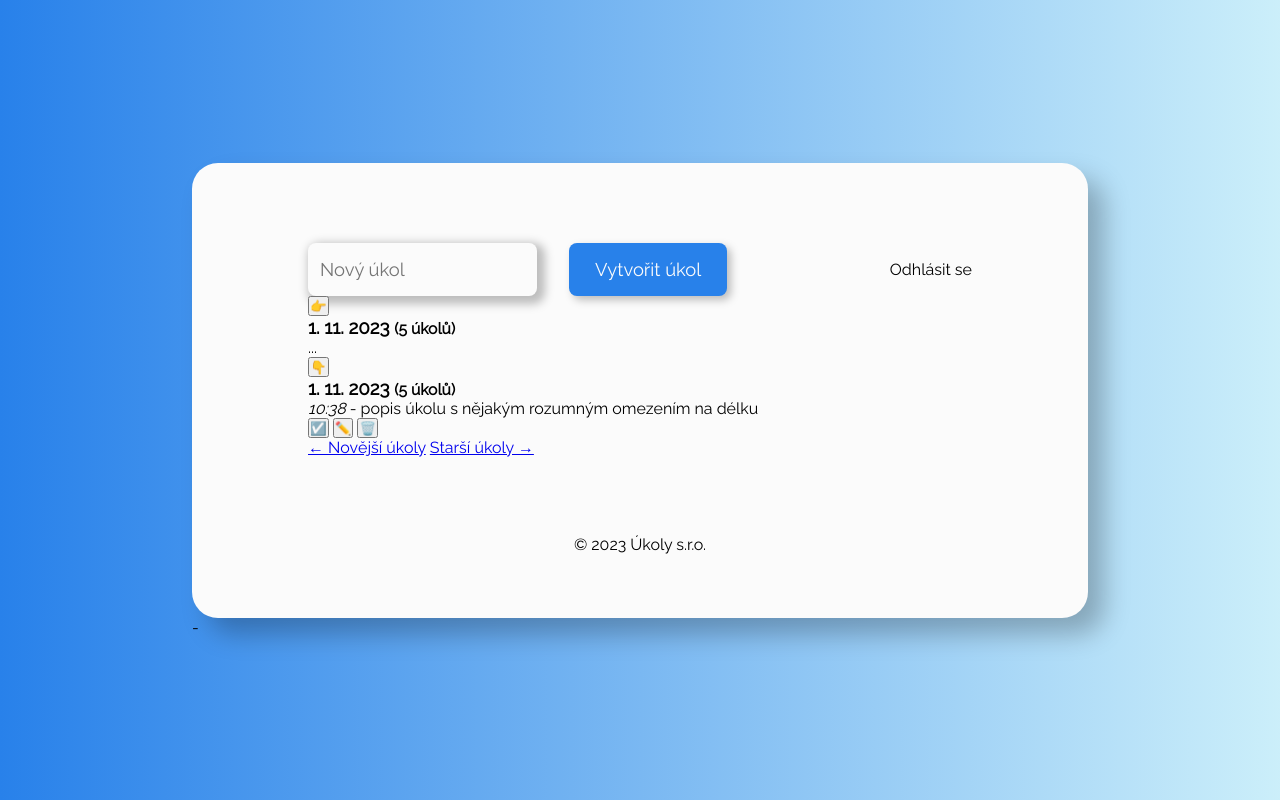
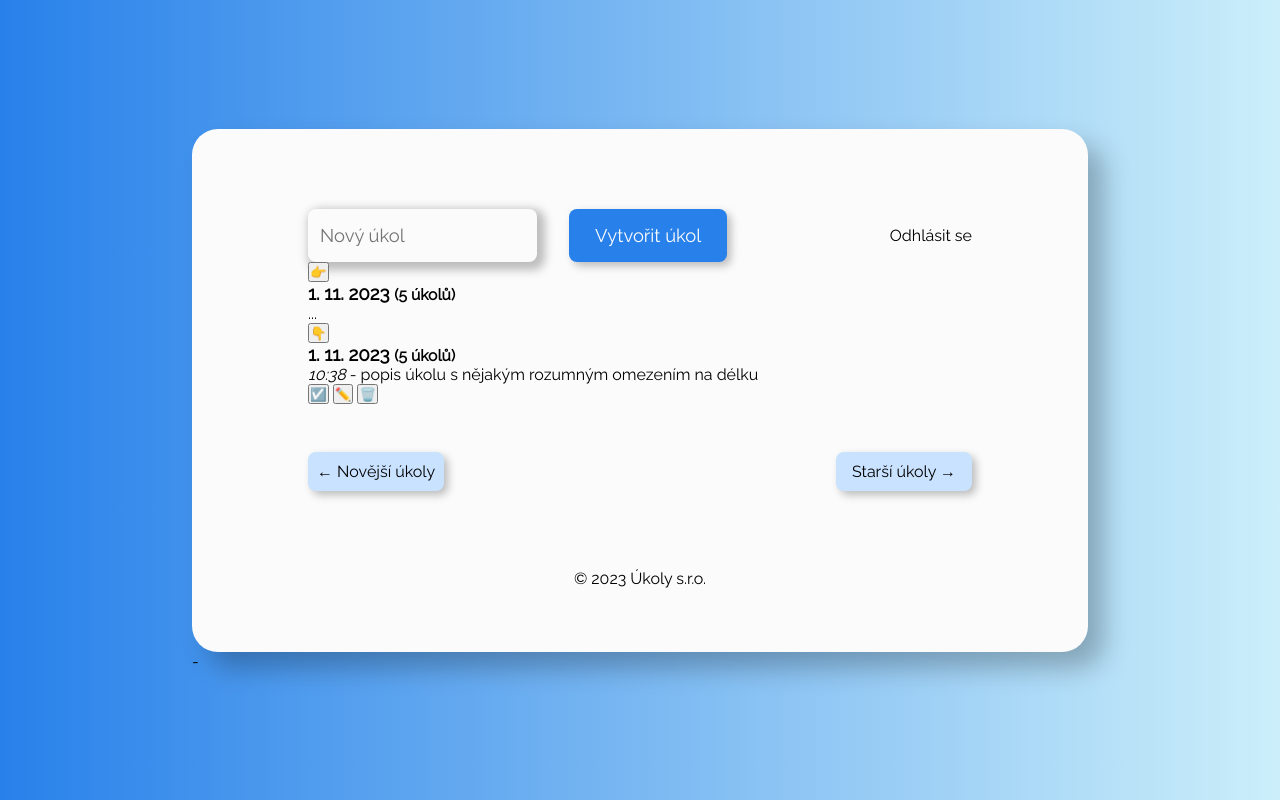
Before and after one commit to JakubPradeniak/codingschool_winter, a PHP site: page /html-templates/todos.html in a window 1280 px wide. Run offline with PHP 8.4, Linux system fonts and the light colour scheme.

Commit message:
Feat: create styles pagination

```diff
--- a/style/style.css
+++ b/style/style.css
@@ -8,6 +8,8 @@
 
     --message-error: #C52525;
     --message-success: #007418;
+
+    --pagination-background: #C9E2FF;
 
     --gradient-blue: #28BBEA3D;
     --backdrop-color: #00000070;
@@ -294,3 +296,22 @@ footer {
         margin-top: 0;
     }
 }
+
+.pagination {
+    display: flex;
+    justify-content: space-between;
+    margin-top: 3rem;
+
+    .pagination__link {
+        display: inline-block;
+        color: var(--font-color);
+        text-decoration: none;
+        padding: 0.625rem 0.5rem;
+        min-width: 8.5rem;
+        text-align: center;
+
+        border-radius: 0.5rem;
+        background: var(--pagination-background);
+        box-shadow: 0.25rem 0.25rem 0.5rem 0 var(--drop-shadow);
+    }
+}
```
